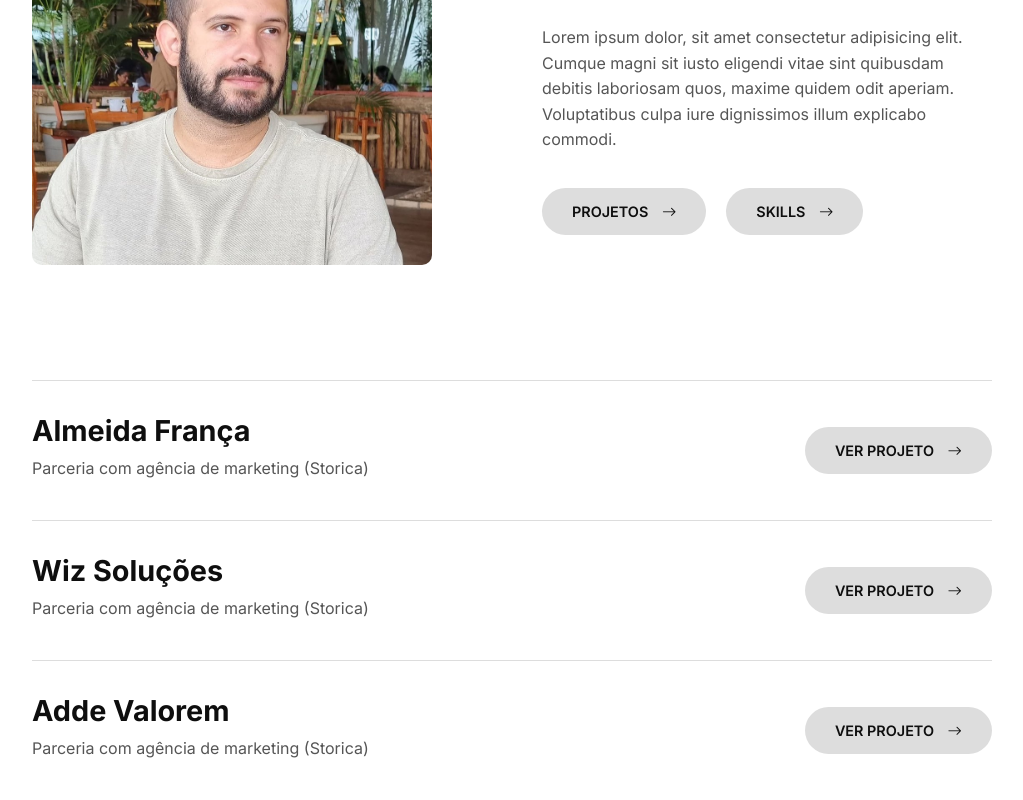
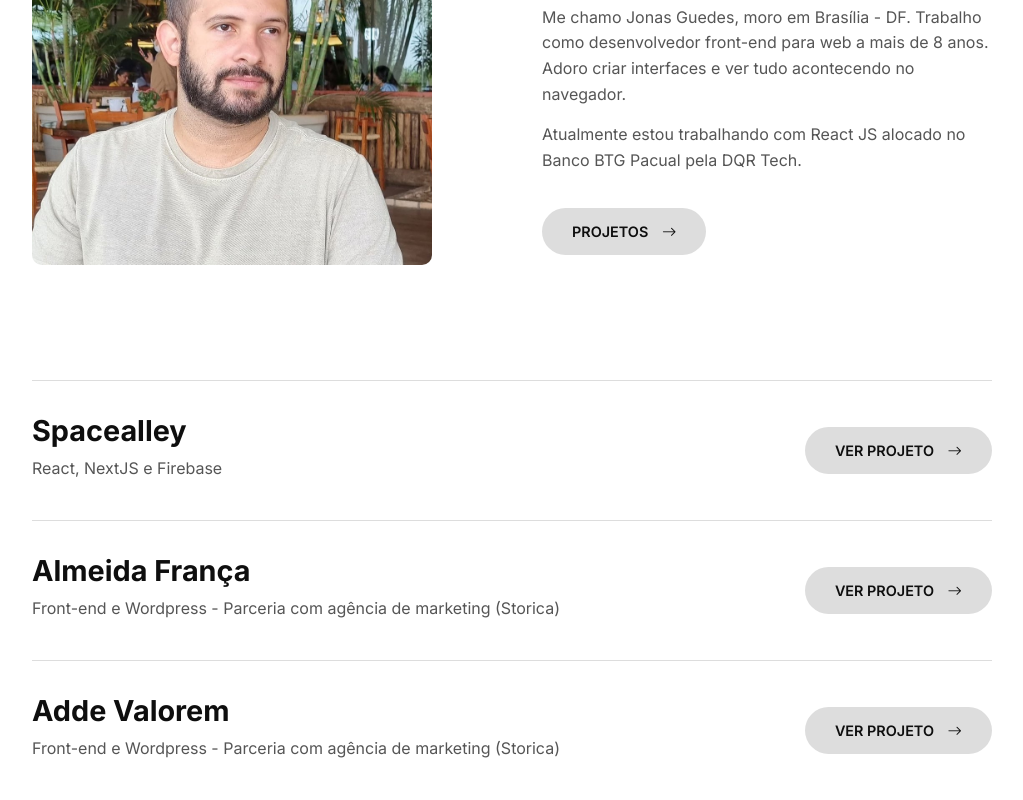
Before and after one commit to devjonasguedes/devjonasguedes, a Next.js app: page / in a window 1280 px wide. Shown: the part 300-1100 px from the top of the page, without its empty margins (128-1151 px from the left). Built offline with nearby package versions, Linux system fonts and the light colour scheme.

Commit message:
Ajuste de textos e projetos

```diff
--- a/src/pages/index.tsx
+++ b/src/pages/index.tsx
@@ -8,7 +8,10 @@ const Home: NextPage = () => {
       <Head>
         <title>Senior Front-end Developer - Jonas Guedes</title>
         <meta name="description" content="Generated by create next app" />
-        <meta name="viewport" content="width=device-width, initial-scale=1"></meta>
+        <meta
+          name="viewport"
+          content="width=device-width, initial-scale=1"
+        ></meta>
         <link rel="icon" href="/favicon.ico" />
       </Head>
 
@@ -24,40 +27,106 @@ const Home: NextPage = () => {
             <div className={styles.about}>
               <ul className={styles.icons}>
                 {/* <li><span>Redes Sociais</span></li> */}
-                <li><a href="#" className="dribbble"><i className="bi bi-dribbble"></i></a></li>
-                <li><a href="#" className="linkedin"><i className="bi bi-linkedin"></i></a></li>
-                <li><a href="#" className="twitter"><i className="bi bi-twitter"></i></a></li>
+                <li>
+                  <a href="#" className="dribbble">
+                    <i className="bi bi-dribbble"></i>
+                  </a>
+                </li>
+                <li>
+                  <a href="#" className="linkedin">
+                    <i className="bi bi-linkedin"></i>
+                  </a>
+                </li>
+                <li>
+                  <a href="#" className="twitter">
+                    <i className="bi bi-twitter"></i>
+                  </a>
+                </li>
               </ul>
               <h1 className={styles.title}>
                 {/* Senior Front-end Developer */}
                 Desenvolvedor <br /> Front-end Sênior
               </h1>
               <p className={styles.aboutText}>
-                Lorem ipsum dolor, sit amet consectetur adipisicing elit. Cumque
-                magni sit iusto eligendi vitae sint quibusdam debitis laboriosam
-                quos, maxime quidem odit aperiam. Voluptatibus culpa iure
-                dignissimos illum explicabo commodi.
+                Me chamo Jonas Guedes, moro em Brasília - DF. Trabalho como
+                desenvolvedor front-end para web a mais de 8 anos. Adoro criar
+                interfaces e ver tudo acontecendo no navegador.
+              </p>
+              <p className={styles.aboutText}>
+                Atualmente estou trabalhando com React JS alocado no Banco BTG
+                Pacual pela DQR Tech.
               </p>
 
               <div className="link-group">
-                <a href="#projects" className="btn">Projetos <i className="bi bi-arrow-right"></i></a>
-                <a href="#" className="btn">Skills <i className="bi bi-arrow-right"></i></a>
+                <a href="#projects" className="btn">
+                  Projetos <i className="bi bi-arrow-right"></i>
+                </a>
+                {/* <a href="#" className="btn">
+                  Skills <i className="bi bi-arrow-right"></i>
+                </a> */}
               </div>
             </div>
           </div>
 
           <div className="projects" id="projects">
-            {/* <h2 className="section-title">Projetos</h2> */}
             <ul className="projectsList">
-
+              <li>
+                <div className="projectItem">
+                  <div className="projectInfo">
+                    <h2 className="projectName">Spacealley</h2>
+                    <p>React, NextJS e Firebase</p>
+                  </div>
+                  <div className="projectLink">
+                    <a
+                      href="https://spacealley.app/"
+                      target="_blank"
+                      rel="noreferrer"
+                      className="btn"
+                    >
+                      Ver projeto <i className="bi bi-arrow-right"></i>
+                    </a>
+                  </div>
+                </div>
+              </li>
               <li>
                 <div className="projectItem">
                   <div className="projectInfo">
                     <h2 className="projectName">Almeida França</h2>
-                    <p>Parceria com agência de marketing (Storica)</p>
+                    <p>
+                      Front-end e Wordpress - Parceria com agência de marketing
+                      (Storica)
+                    </p>
                   </div>
                   <div className="projectLink">
-                    <a href="#" className="btn">Ver projeto <i className="bi bi-arrow-right"></i></a>
+                    <a
+                      href="https://almeidafranca.com.br/"
+                      target="_blank"
+                      rel="noreferrer"
+                      className="btn"
+                    >
+                      Ver projeto <i className="bi bi-arrow-right"></i>
+                    </a>
+                  </div>
+                </div>
+              </li>
+              <li>
+                <div className="projectItem">
+                  <div className="projectInfo">
+                    <h2 className="projectName">Adde Valorem</h2>
+                    <p>
+                      Front-end e Wordpress - Parceria com agência de marketing
+                      (Storica)
+                    </p>
+                  </div>
+                  <div className="projectLink">
+                    <a
+                      href="https://addevalorem.com.br/"
+                      target="_blank"
+                      rel="noreferrer"
+                      className="btn"
+                    >
+                      Ver projeto <i className="bi bi-arrow-right"></i>
+                    </a>
                   </div>
                 </div>
               </li>
@@ -65,21 +134,20 @@ const Home: NextPage = () => {
                 <div className="projectItem">
                   <div className="projectInfo">
                     <h2 className="projectName">Wiz Soluções</h2>
-                    <p>Parceria com agência de marketing (Storica)</p>
+                    <p>
+                      Front-end e Wordpress - Parceria com agência de marketing
+                      (Storica)
+                    </p>
                   </div>
                   <div className="projectLink">
-                    <a href="#" className="btn">Ver projeto <i className="bi bi-arrow-right"></i></a>
-                  </div>
-                </div>
-              </li>
-              <li>
-                <div className="projectItem">
-                  <div className="projectInfo">
-                    <h2 className="projectName">Adde Valorem</h2>
-                    <p>Parceria com agência de marketing (Storica)</p>
-                  </div>
-                  <div className="projectLink">
-                    <a href="#" className="btn">Ver projeto <i className="bi bi-arrow-right"></i></a>
+                    <a
+                      href="https://wizsolucoes.com.br/"
+                      target="_blank"
+                      rel="noreferrer"
+                      className="btn"
+                    >
+                      Ver projeto <i className="bi bi-arrow-right"></i>
+                    </a>
                   </div>
                 </div>
               </li>
@@ -87,15 +155,22 @@ const Home: NextPage = () => {
                 <div className="projectItem">
                   <div className="projectInfo">
                     <h2 className="projectName">Toda Eu Blog</h2>
-                    <p>Portal do mundo feminino focado em Maquiagem</p>
+                    <p>
+                      Front-end e Wordpress
+                    </p>
                   </div>
                   <div className="projectLink">
-                    <a href="#" className="btn">Ver projeto <i className="bi bi-arrow-right"></i></a>
+                    <a
+                      href="https://www.todaeu.blog.br/"
+                      target="_blank"
+                      rel="noreferrer"
+                      className="btn"
+                    >
+                      Ver projeto <i className="bi bi-arrow-right"></i>
+                    </a>
                   </div>
                 </div>
               </li>
-
-
             </ul>
           </div>
         </main>
--- a/src/styles/Home.module.css
+++ b/src/styles/Home.module.css
@@ -41,12 +41,17 @@
 .title {
   font-size: 3rem;
   line-height: 1.2;
-  margin: 15px 0 0;
+  margin: 15px 0 25px;
+}
+
+.subtitle {
+  margin: 15px 0;
+  font-weight: 400;
 }
 
 .aboutText {
   line-height: 1.6;
-  margin: 25px 0 35px;
+  margin: 15px 0;
   opacity: .7;
 }
 
--- a/src/styles/globals.css
+++ b/src/styles/globals.css
@@ -17,6 +17,10 @@ body {
   margin: 0;
   font-family: 'Inter', sans-serif;
   -webkit-font-smoothing: antialiased;
+}
+
+html {
+  scroll-behavior: smooth;
 }
 
 a, abbr, acronym, address, applet, article, aside, audio, b, big, blockquote, body, canvas, caption, center, cite, code, dd, del, details, dfn, div, dl, dt, em, embed, fieldset, figcaption, figure, footer, form, h1, h2, h3, h4, h5, h6, header, hgroup, html, i, iframe, img, ins, kbd, label, legend, li, mark, menu, nav, object, ol, output, p, pre, q, ruby, s, samp, section, small, span, strike, strong, sub, summary, sup, table, tbody, td, tfoot, th, thead, time, tr, tt, u, ul, var, video {
@@ -59,6 +63,7 @@ a {
 .link-group {
   display: flex;
   gap: 20px;
+  margin-top: 35px;
 }
 
 .dribbble {
@@ -75,6 +80,7 @@ a {
 
 .projects {
   /* padding: 30px 0; */
+  margin-bottom: 60px;
 }
 
 .projectsList {
```
